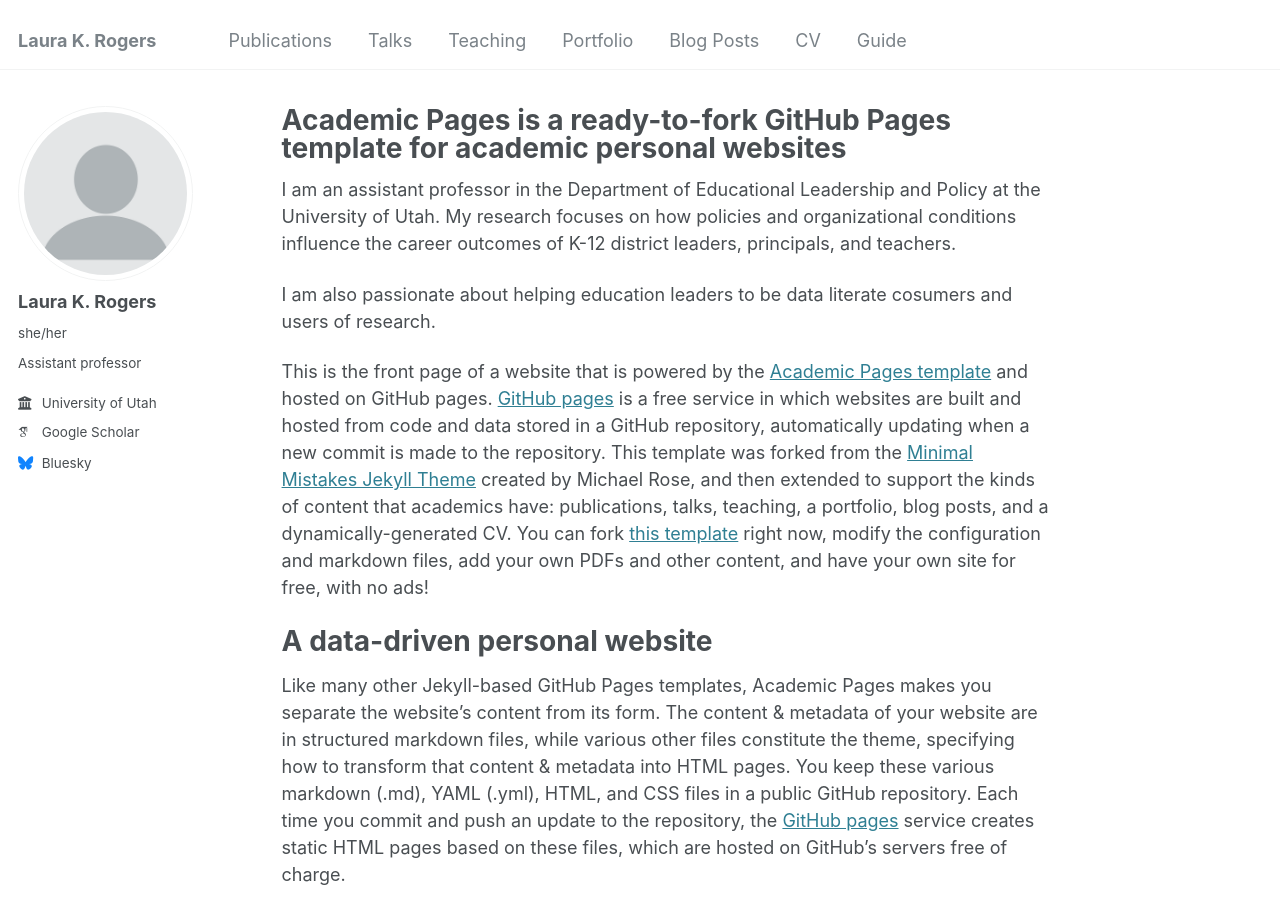
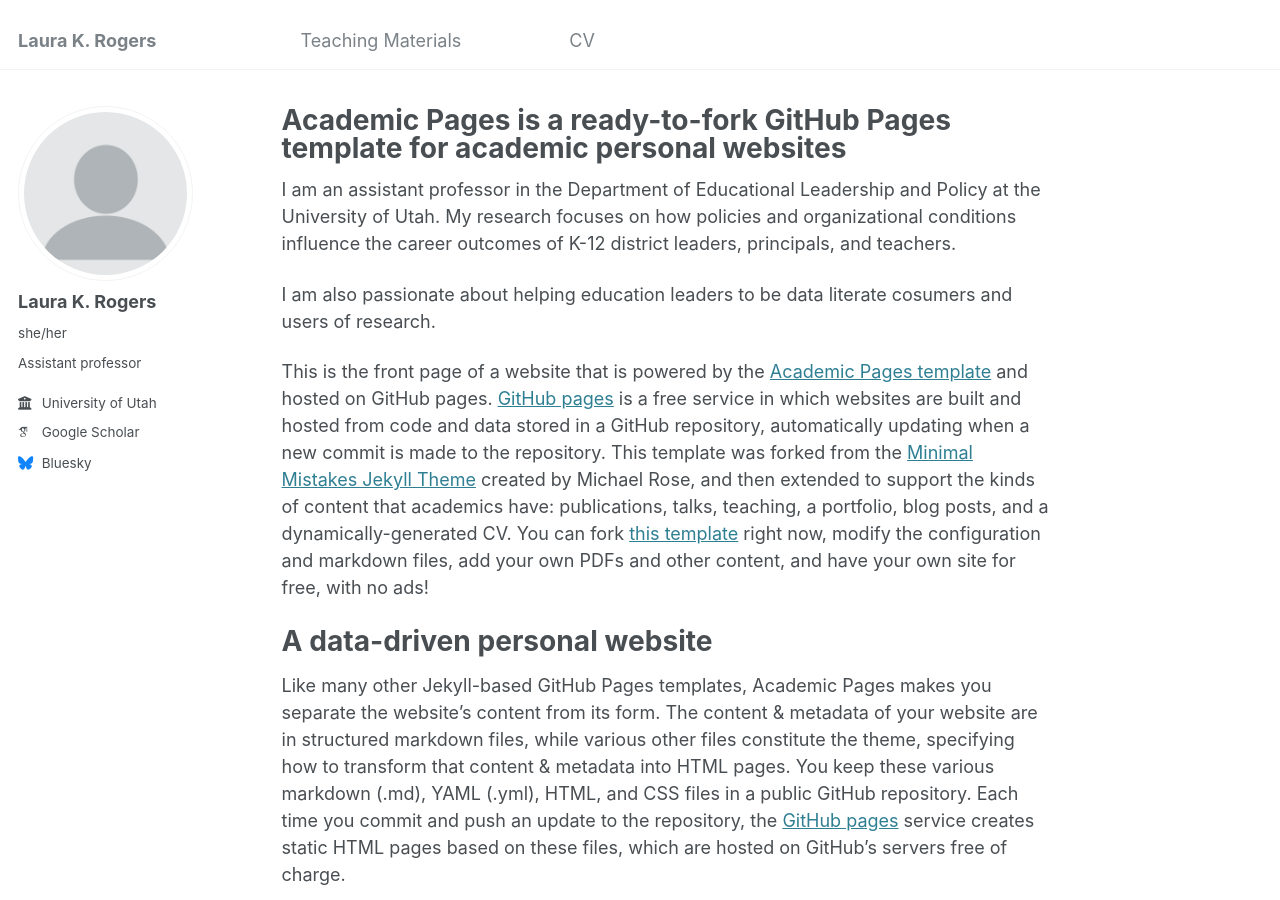
Before and after one commit to lkrogers2/lkrogers2.github.io, a Jekyll site: the page built from _pages/about.md, in a window 1280 px wide and 900 px high. Built offline with Jekyll 4.4.1, drawn with Linux system fonts in a browser that asks for light colours; some web fonts are replaced; part of the change alters nothing that is shown.

Commit message:
Update navigation.yml
remove header links

```diff
--- a/_data/navigation.yml
+++ b/_data/navigation.yml
@@ -5,23 +5,23 @@
 # prevent it from being included in the site.
 
 main:
-  - title: "Publications"
-    url: /publications/
+  - #title: "Publications"
+    #url: /publications/
 
-  - title: "Talks"
-    url: /talks/
+  - #title: "Talks"
+    #url: /talks/
 
-  - title: "Teaching"
+  - title: "Teaching Materials"
     url: /teaching/
 
-  - title: "Portfolio"
-    url: /portfolio/
+  - #title: "Portfolio"
+   # url: /portfolio/
 
-  - title: "Blog Posts"
-    url: /year-archive/
+  - #title: "Blog Posts"
+    #url: /year-archive/
 
   - title: "CV"
     url: /cv/
 
-  - title: "Guide"
-    url: /markdown/
+  - #title: "Guide"
+    #url: /markdown/
```
